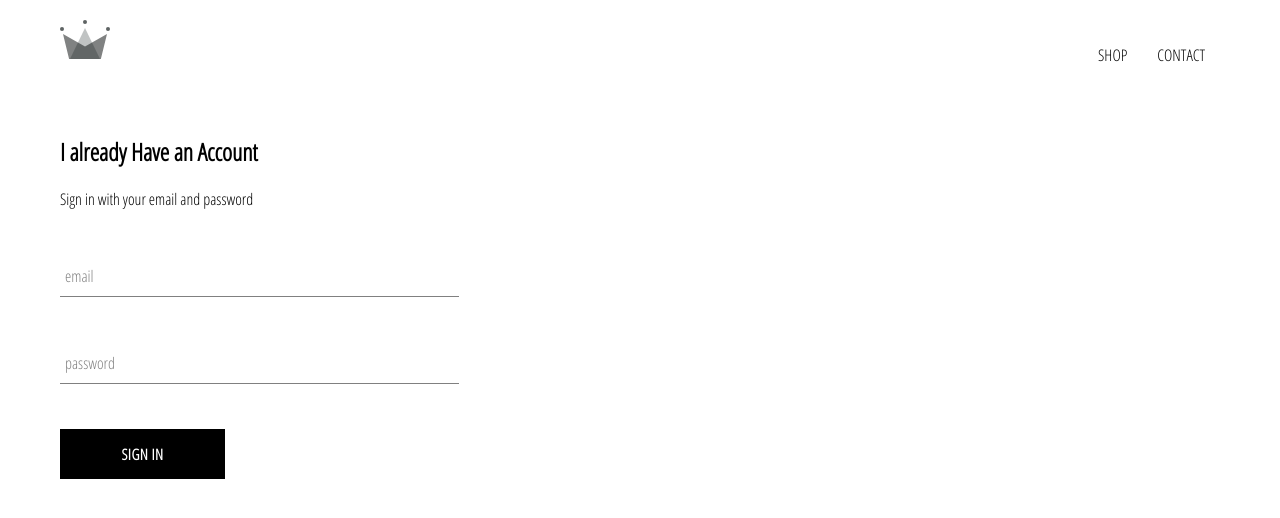
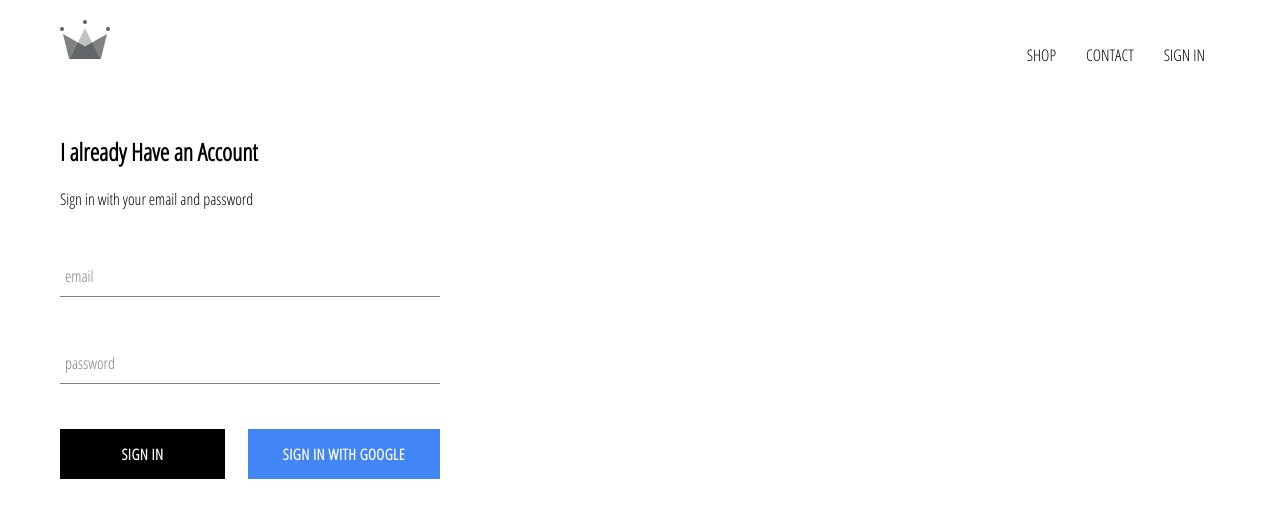
Before and after one commit to Bilal898/udemy-complete-react-dev-ecommerce, a React (Create React App) app: page /signin in a window 1280 px wide. Shown: the top 518 px of the page. Built offline with nearby package versions, Linux system fonts and the light colour scheme; no server answers.

Commit message:
google auth lesson 85

```diff
--- a/package.json
+++ b/package.json
@@ -3,6 +3,7 @@
   "version": "0.1.0",
   "private": true,
   "dependencies": {
+    "firebase": "^7.5.0",
     "node-sass": "^4.13.0",
     "react": "^16.12.0",
     "react-dom": "^16.12.0",
--- a/src/App.css
+++ b/src/App.css
@@ -7,3 +7,7 @@ a {
   text-decoration: none;
   color: black;
 }
+
+* {
+  box-sizing: border-box;
+}
--- a/src/App.js
+++ b/src/App.js
@@ -4,11 +4,32 @@ import { Switch, Route } from 'react-router-dom'
 import Homepage from './pages/homepage/homepage.component'
 import ShopPage from './pages/shop/shop.component'
 import Header from './components/header/header.component'
+import { auth } from './firebase/firebase.utils'
 import SignInAndSignUpPage from './pages/sign-in-and-sign-up/sign-in-and-sign-up.component'
-function App() {
+
+
+class App extends React.Component{
+
+  state = {
+    currentUser: null
+  }
+
+  unsubscribeFromAuth = null
+  componentDidMount(){
+    this.unsubscribeFromAuth = auth.onAuthStateChanged(user => {
+      this.setState({ currentUser: user})
+      console.log(user);
+
+    })
+  }
+
+  componentWillReceiveProps(){
+    this.unsubscribeFromAuth()
+  }
+  render(){
       return (
         <div>
-      <Header />
+          <Header currentUser={this.state.currentUser}/>
           <Switch>
             <Route exact path='/' component={Homepage} />
             <Route path='/shop' component={ShopPage} />
@@ -17,5 +38,6 @@ function App() {
         </div>
       );
   }
+}
 
 export default App;
--- a/src/components/custom-button/custom-button.component.jsx
+++ b/src/components/custom-button/custom-button.component.jsx
@@ -2,9 +2,11 @@ import './custom-button.styles.scss'
 
 import React from 'react'
 
-const CustomButton = ({ children, ...otherProps }) => {
+const CustomButton = ({ children, isGoogleSignIn, ...otherProps }) => {
     return (
-        <button className="custom-button" {...otherProps}>
+        <button
+        className={`${isGoogleSignIn ? 'google-sign-in' : ''} custom-button` }
+        {...otherProps}>
             {children}
         </button>
     )
--- a/src/components/custom-button/custom-button.styles.scss
+++ b/src/components/custom-button/custom-button.styles.scss
@@ -20,4 +20,14 @@
       color: black;
       border: 1px solid black;
     }
+
+    &.google-sign-in{
+      background-color: #4285f4;
+      color: white;
+
+        &:hover{
+          background-color: #357ae8;
+          border: none;
+        }
+    }
   }
--- a/src/components/header/header.component.jsx
+++ b/src/components/header/header.component.jsx
@@ -2,7 +2,9 @@ import React from 'react'
 import './header.styles.scss'
 import { Link } from 'react-router-dom'
 import { ReactComponent as Logo } from '../../assets/crown.svg'
-const Header = () => {
+import { auth } from '../../firebase/firebase.utils'
+
+const Header = ({ currentUser }) => {
     return (
         <div className='header'>
             <Link to="/">
@@ -15,7 +17,17 @@ const Header = () => {
                 <Link className='option' to='/shop'>
                     CONTACT
                 </Link>
-
+                {
+                    currentUser ?
+                    <div className="option"
+                        onClick={() => auth.signOut()}>
+                    SIGN OUT
+                    </div>
+                    :
+                    <Link className="option" to="/signin">
+                    SIGN IN
+                    </Link>
+                }
             </div>
         </div>
     )
--- a/src/components/header/header.styles.scss
+++ b/src/components/header/header.styles.scss
@@ -20,6 +20,7 @@
 
       .option {
         padding: 10px 15px;
+        cursor: pointer;
       }
     }
   }
--- a/src/components/sign-in/sign-in.component.jsx
+++ b/src/components/sign-in/sign-in.component.jsx
@@ -2,7 +2,7 @@ import React, { Component } from 'react'
 import './sign-in.styles.scss'
 import FormInput from '../form-input/form-input.component'
 import CustomButton from '../custom-button/custom-button.component'
-
+import { signInWithGoogle } from '../../firebase/firebase.utils'
 export default class SignIn extends Component {
 
     state = {
@@ -36,8 +36,12 @@ export default class SignIn extends Component {
                         handleChange={this.handleChange}
                         label="password"
                     />
-
-                    <CustomButton type="submit">Sign In </CustomButton>
+                    <div className="buttons">
+                        <CustomButton type="submit">Sign In </CustomButton>
+                        <CustomButton onClick={signInWithGoogle} isGoogleSignIn>
+                            Sign in with Google
+                        </CustomButton>
+                    </div>
                 </form>
             </div>
         )
--- a/src/components/sign-in/sign-in.styles.scss
+++ b/src/components/sign-in/sign-in.styles.scss
@@ -1,9 +1,14 @@
 .sign-in {
-    width: 30vw;
+    width: 380px;
     display: flex;
     flex-direction: column;
 
     .title {
         margin: 10px 0;
     }
+
+    .buttons {
+        display: flex;
+        justify-content: space-between;
+    }
 }
--- /dev/null
+++ b/src/firebase/firebase.utils.js
@@ -0,0 +1,24 @@
+import firebase from 'firebase/app'
+import 'firebase/firestore'
+import 'firebase/auth'
+
+var firebaseConfig = {
+    apiKey: "AIzaSyCa_rg3RQjr7BBn_p1htACdzjCLR0ErYBo",
+    authDomain: "udemy-react-dev-d99c1.firebaseapp.com",
+    databaseURL: "https://udemy-react-dev-d99c1.firebaseio.com",
+    projectId: "udemy-react-dev-d99c1",
+    storageBucket: "udemy-react-dev-d99c1.appspot.com",
+    messagingSenderId: "101080517614",
+    appId: "1:101080517614:web:a985f612886ad9e2a59cff"
+  };
+  // Initialize Firebase
+  firebase.initializeApp(firebaseConfig);
+
+export const auth = firebase.auth()
+export const firestore = firebase.firestore()
+
+const provider = new firebase.auth.GoogleAuthProvider()
+provider.setCustomParameters({prompt: 'select_account'})
+export const signInWithGoogle = () => auth.signInWithPopup(provider)
+
+export default firebase
```
Also changed, not shown: 1 other file (tests, documents, lock files or other folders). Lines whose indentation alone changed are shown as unchanged.
